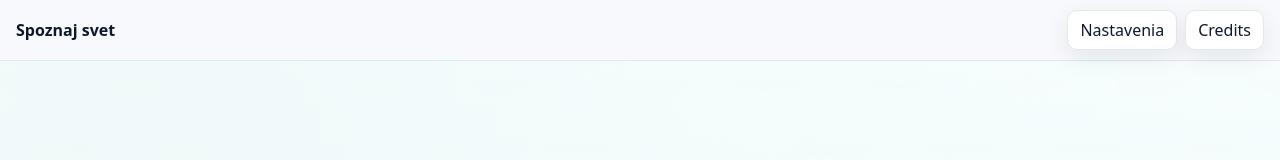
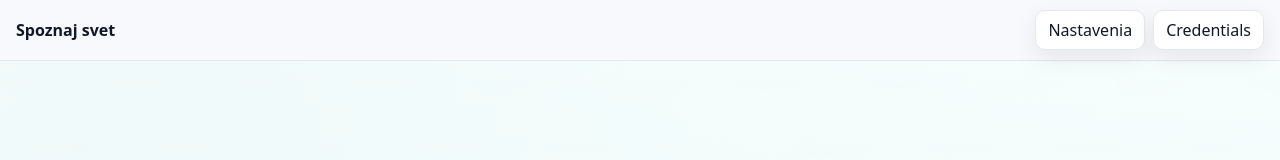
Before and after one commit to klimek-milan/spoznaj-svet, a Svelte app: page / in a window 1280 px wide. Shown: the top 160 px of the page. Built offline with nearby package versions, Linux system fonts and the light colour scheme.

Commit message:
feat: diagonal walk, cheer+confetti, menu & game tweaks

```diff
--- a/src/App.svelte
+++ b/src/App.svelte
@@ -30,7 +30,7 @@
   <div class="brand">Spoznaj svet</div>
   <div class="spacer"></div>
   <button on:click={() => go("settings")}>Nastavenia</button>
-  <button on:click={() => go("credits")}>Credits</button>
+  <button on:click={() => go("credits")}>Credentials</button>
 </nav>
 
 <!-- POSTAVIČKA – zobraziť na menu a na mape -->
--- a/src/lib/Credits.svelte
+++ b/src/lib/Credits.svelte
@@ -1,7 +1,7 @@
 <script lang="ts">export let onBack = () => {};</script>
 
 <section class="page">
-  <h1>Credits</h1>
+  <h1>Credentials</h1>
   <ul>
     <li>Milan Klimek</li>
     <li>Roman</li>
```
